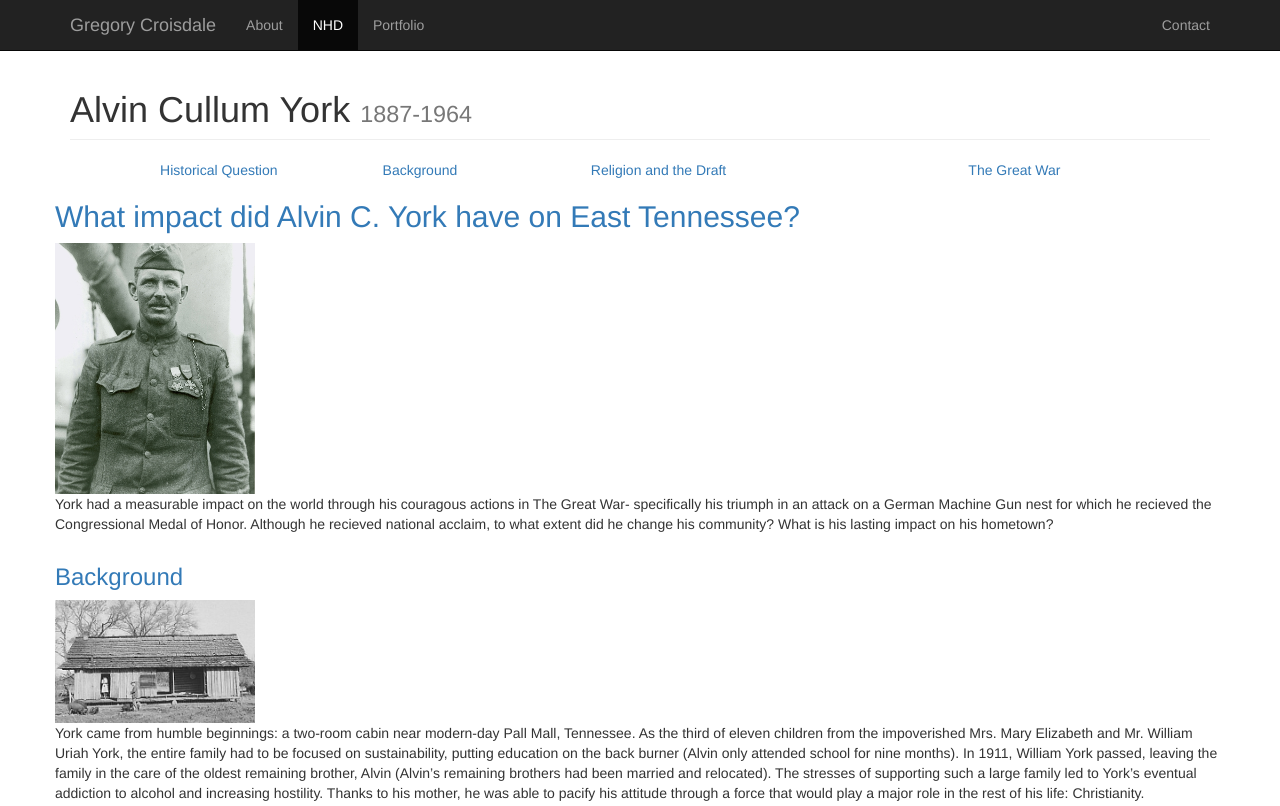
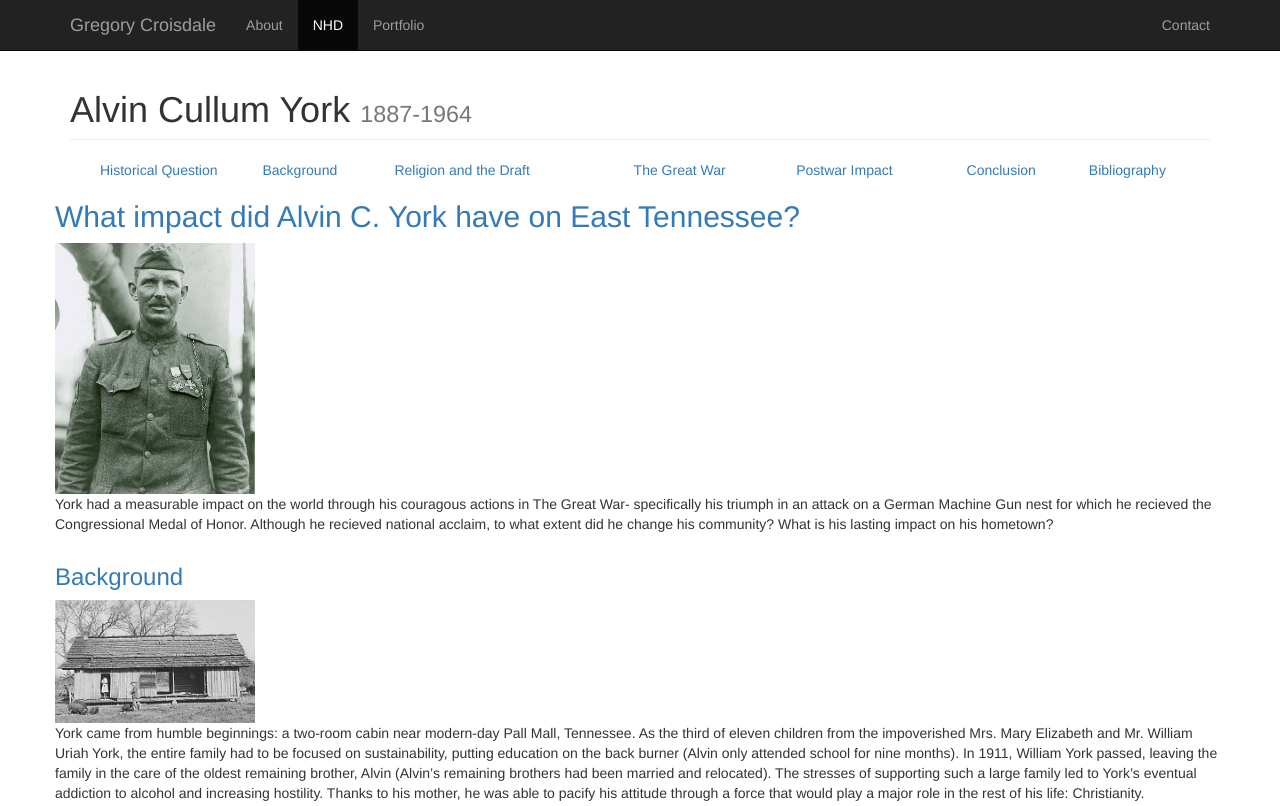
Before and after one commit to awde123/gregc.us, a plain HTML site: page nhd.html in a window 1280 px wide. Shown: the top 806 px of the page. Drawn offline with Linux system fonts and the light colour scheme.

Commit message:
update to NHD again again again again again again (w/ betterer navigation) again again ahhhhhhhpa dude it also has a map now but lol syntax thool

```diff
--- a/nhd.html
+++ b/nhd.html
@@ -82,6 +82,9 @@
           <td><a href="#bg">Background</a></td>
           <td><a href="#bg">Religion and the Draft</a></td>
           <td><a href="#gw">The Great War</a></td>
+          <td><a href="#pi">Postwar Impact</a></td>
+          <td><a href="#cc">Conclusion</a></td>
+          <td><a href="#bi">Bibliography</a></td>
         </center>
         </tr>
       </table>
```
